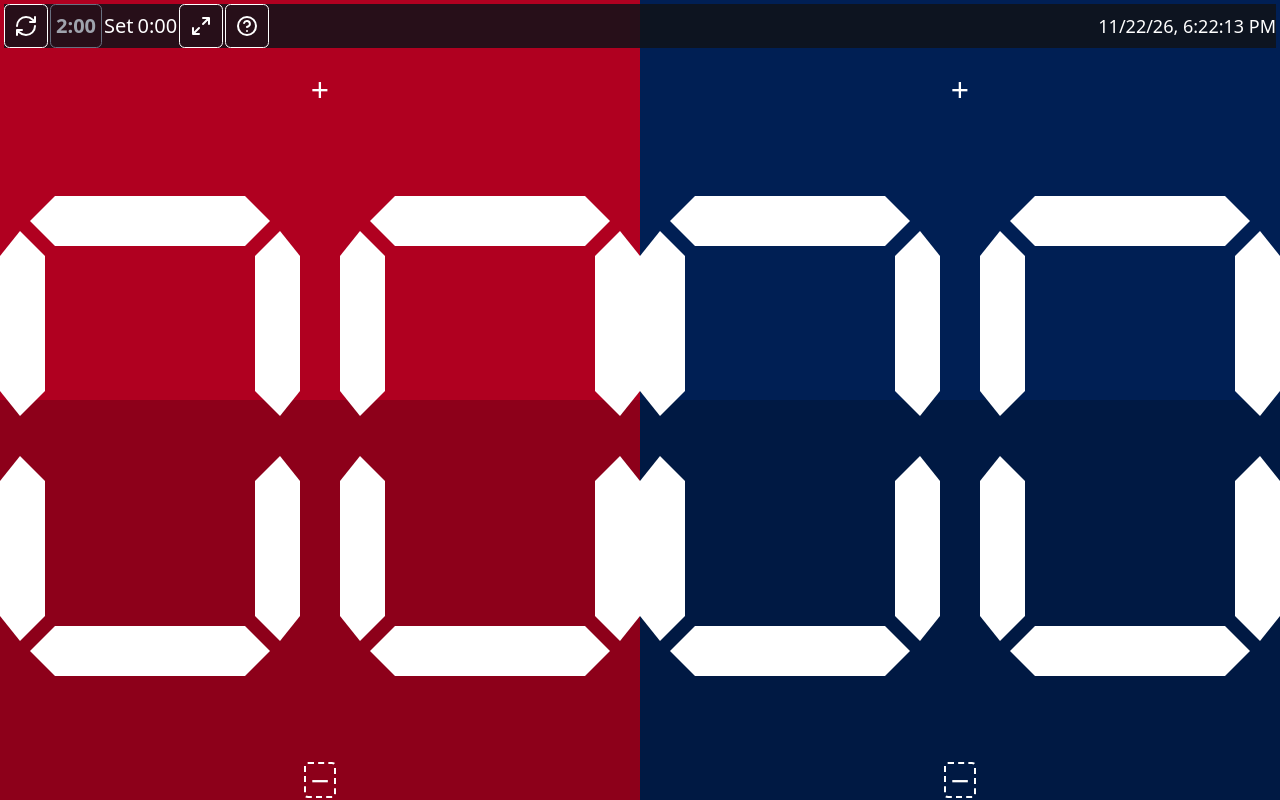
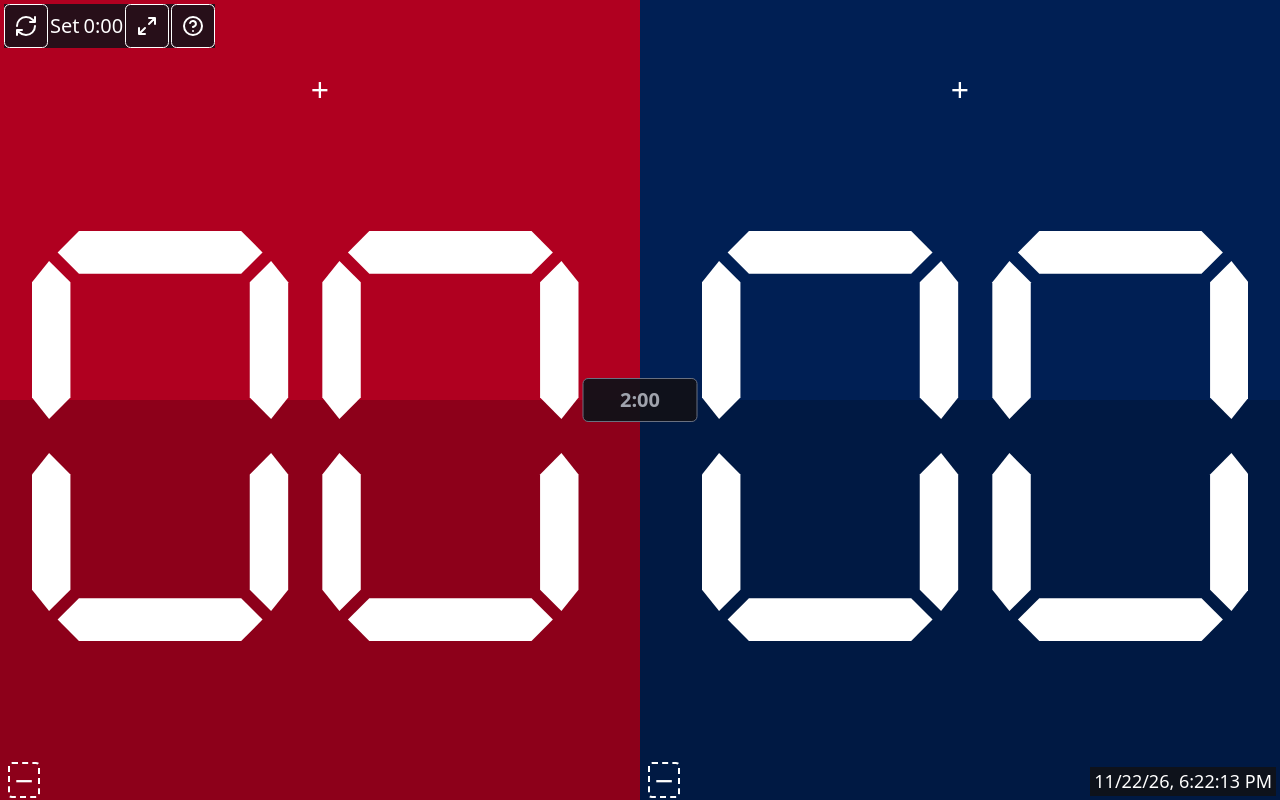
Before and after one commit to TaddEDawson/VolleyScore, a plain HTML site: page index.html in a window 1280 px wide. Drawn offline with Linux system fonts and the light colour scheme.

Commit message:
Reposition scoreboard controls and add score margins
Co-authored-by: copilot-swe-agent[bot] <198982749+Copilot@users.noreply.github.com>

```diff
--- a/index.html
+++ b/index.html
@@ -8,6 +8,8 @@
     * { box-sizing: border-box; }
 
     body {
+      --countdown-font: clamp(0.65rem, 2.4vw, 1.25rem);
+      --countdown-width: max(44px, calc(var(--countdown-font) * 5.75));
       height: 100vh;
       height: 100dvh;
       margin: 0;
@@ -30,9 +32,11 @@
     .toolbar {
       display: flex;
       align-items: center;
-      justify-content: space-between;
+      justify-content: flex-start;
       gap: 0.125rem;
       min-width: 0;
+      width: max-content;
+      max-width: 100%;
       background: #101218d9;
       pointer-events: auto;
     }
@@ -43,37 +47,48 @@
     }
 
     #countdown {
-      flex-shrink: 0;
+      position: fixed;
+      top: 50%;
+      left: 50%;
+      transform: translate(-50%, -50%);
+      width: var(--countdown-width);
       height: 44px;
       border: 1px solid currentColor;
       border-radius: 0.35rem;
       padding: 0.1em 0.25em;
-      font-size: clamp(0.65rem, 2.4vw, 1.25rem);
+      background: #101218f0;
+      font-size: var(--countdown-font);
       font-weight: bold;
       font-variant-numeric: tabular-nums;
       line-height: 1.1;
       white-space: nowrap;
+      pointer-events: auto;
     }
 
     #countdown[aria-disabled="true"] {
       border-style: dashed;
-      background: #ffffff1a;
+      background: #29303a;
     }
 
     #countdown[data-state="idle"] {
       color: #9fa3ad;
       border-color: #697080;
-      background: none;
+      background: #101218f0;
     }
 
     #clock {
-      flex: 1 1 0;
-      min-width: 0;
+      position: fixed;
+      right: 0.25rem;
+      bottom: 0.25rem;
+      max-width: calc(50vw - 3rem);
+      padding: 0.25rem;
+      background: #101218e8;
       text-align: right;
       font-size: clamp(0.5rem, 2.4vw, 1.125rem);
       line-height: 1.15;
       white-space: nowrap;
       font-variant-numeric: tabular-nums;
+      pointer-events: none;
     }
 
     .set-clock {
@@ -183,13 +198,16 @@
 
     .score {
       position: absolute;
-      inset: 116px 0 44px;
+      inset: 116px 5% 44px;
       display: grid;
       place-items: center;
       pointer-events: none;
     }
 
     .score svg { width: 100%; height: 100%; fill: currentColor; }
+
+    .red .score { right: max(5%, calc(var(--countdown-width) / 2 + 4px)); }
+    .blue .score { left: max(5%, calc(var(--countdown-width) / 2 + 4px)); }
 
     button {
       border: 0;
@@ -259,9 +277,9 @@
     .subtract {
       grid-column: span 2;
       display: grid;
-      justify-items: center;
+      justify-items: start;
       align-items: end;
-      padding: 0 0 2px;
+      padding: 0 0 2px 0.5rem;
       font-size: clamp(1rem, 4vh, 2rem);
       line-height: 1.2;
     }
```
Also changed, not shown: 1 other file.
